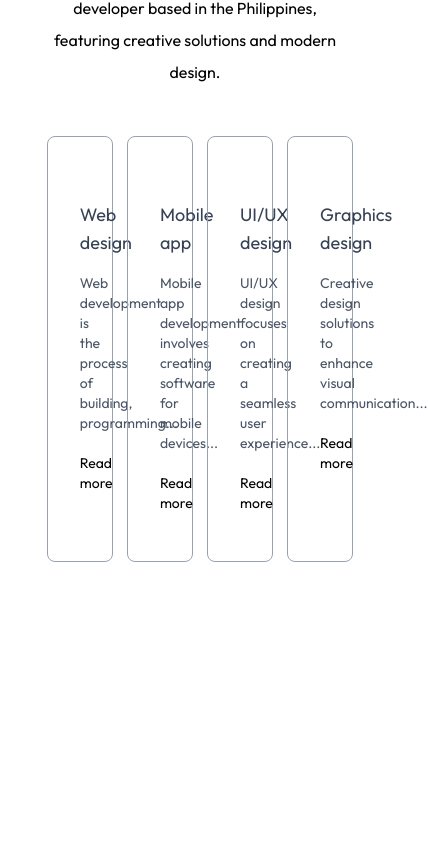
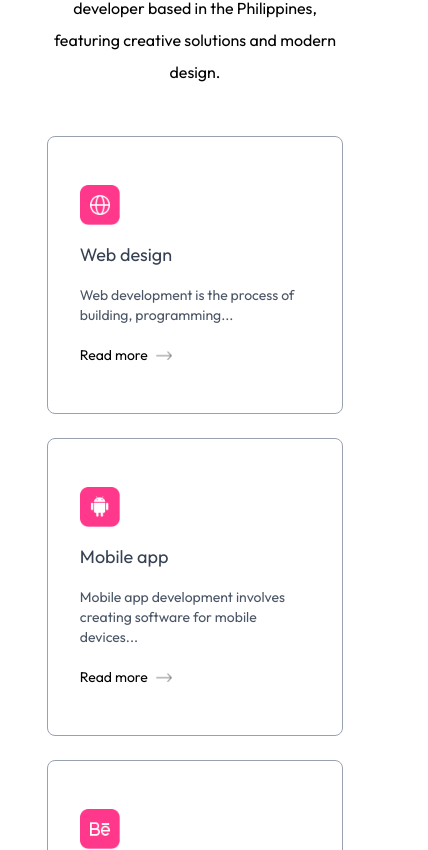
Before and after one commit to Siabashokaki/my-portfolio-website, a Next.js app: page / in a window 390 px wide. Shown: the part 2734-3584 px from the top of the page, 428 px wide, since content can reach past the window. Before the commit the page ends 3376 px from the top, so only its background shows below. Built offline with nearby package versions, Linux system fonts and the light colour scheme; a web font is replaced by a local one.

Commit message:
Responsive fixed

```diff
--- a/app/components/Services.jsx
+++ b/app/components/Services.jsx
@@ -15,7 +15,7 @@
         Showcase of innovative frontend web and app development projects by a skilled
         developer based in the Philippines, featuring creative solutions and modern design.</p>
 
-        <div className='grid grid-cols-4 gap-6 my-10'>
+        <div className='grid grid-cols-1 md:grid-cols-2 lg:grid-cols-4 gap-6 my-10'>
             {serviceData.map(({icon, title, description, link}, index)=>(
                 <div key={index}
                 className='border border-gray-400 rounded-lg px-8 py-12  hover:shadow-black hover:shadow-lg
```
